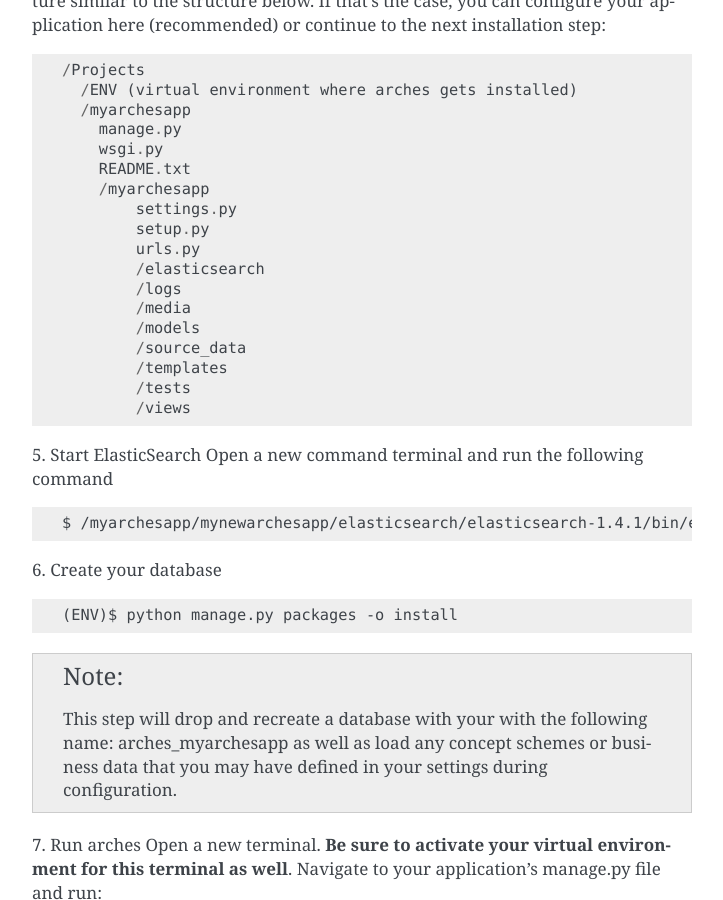
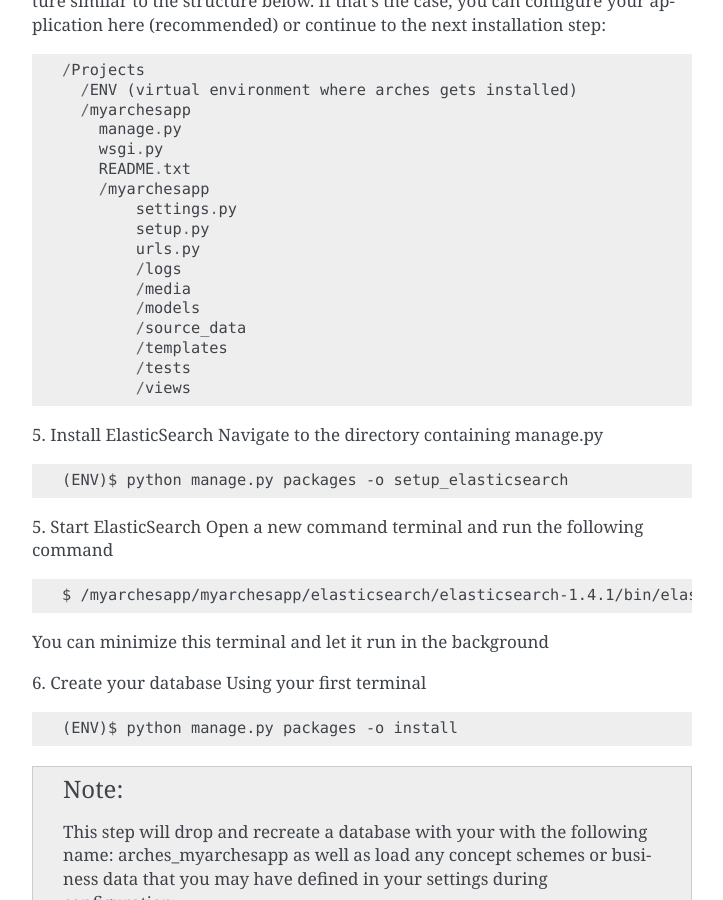
Before and after one commit to archesproject/arches-docs, a Sphinx documentation site: the page built from docs/getting-started.txt, in a window 1280 px wide and 900 px high, scrolled down 3121 px. Shown: the whole window, without its empty margins (388-1111 px from the left). Built offline with Sphinx 7.4.7, drawn with Linux system fonts in a browser that asks for light colours; some of the changed text lies outside the part shown.

Commit message:
Installation doc edits

```diff
--- a/docs/getting-started.txt
+++ b/docs/getting-started.txt
@@ -150,14 +149,19 @@
             /tests
             /views
 
+5. Install ElasticSearch
+Navigate to the directory containing manage.py
+::
+  (ENV)$ python manage.py packages -o setup_elasticsearch
 
 5. Start ElasticSearch
 Open a new command terminal and run the following command
 ::
-    $ /myarchesapp/mynewarchesapp/elasticsearch/elasticsearch-1.4.1/bin/elasticsearch
-
+    $ /myarchesapp/myarchesapp/elasticsearch/elasticsearch-1.4.1/bin/elasticsearch
+You can minimize this terminal and let it run in the background
 
 6. Create your database
+Using your first terminal
 ::
     (ENV)$ python manage.py packages -o install
 
--- a/docs/installing-dependencies-windows.txt
+++ b/docs/installing-dependencies-windows.txt
@@ -112,6 +112,11 @@
 
         C:\Python27\;C:\Python27\Scripts
 
+- If you do not have a C++ compiler, you may need to download and install the Microsoft Visual C++ Compiler for Python 2.7. This can be downloaded here:
+    ::
+
+        http://www.microsoft.com/en-us/download/details.aspx?id=44266
+
 .. warning::
 
     **Python Versions**
```
Also changed, not shown: other parts of docs/getting-started.txt (+0 -8 lines).
